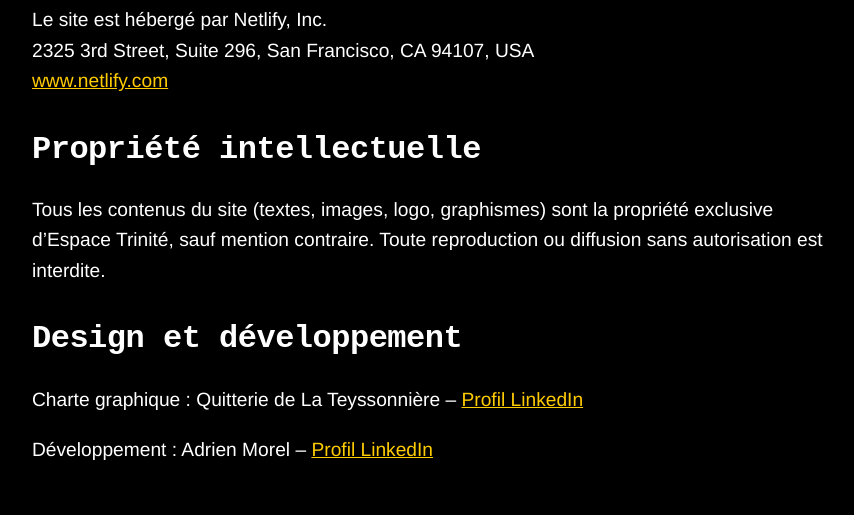
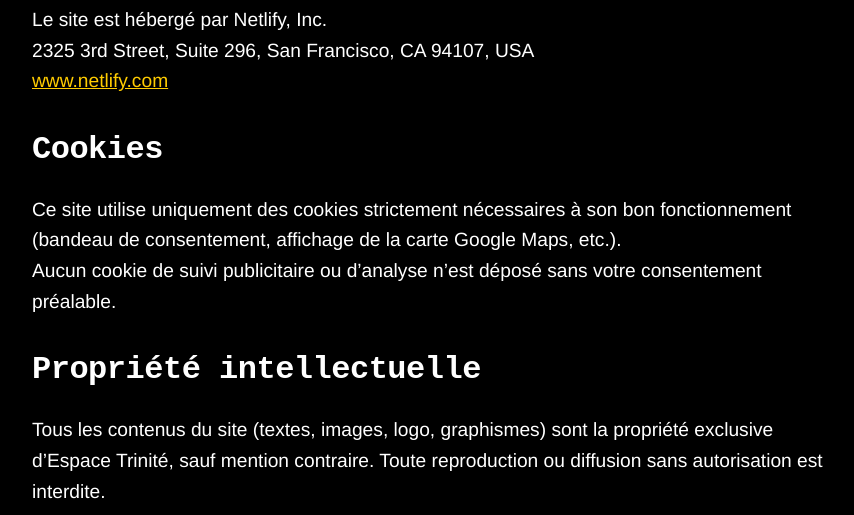
Before and after one commit to espacetrinite/site-internet, a website: page mentions-legales.html in a window 1280 px wide. Shown: the part 695-1210 px from the top of the page, without its empty margins (68-922 px from the left). Drawn offline with Linux system fonts and the light colour scheme.

Commit message:
Update mentions-legales.html

```diff
--- a/mentions-legales.html
+++ b/mentions-legales.html
@@ -130,6 +130,12 @@
           <a href="https://www.netlify.com/" target="_blank" rel="noopener noreferrer">www.netlify.com</a>
         </p>
 
+        <h2>Cookies</h2>
+        <p>
+          Ce site utilise uniquement des cookies strictement nécessaires à son bon fonctionnement (bandeau de consentement, affichage de la carte Google Maps, etc.).<br>
+          Aucun cookie de suivi publicitaire ou d’analyse n’est déposé sans votre consentement préalable.
+        </p>
+
         <h2>Propriété intellectuelle</h2>
         <p>
           Tous les contenus du site (textes, images, logo, graphismes) sont la propriété exclusive d’Espace Trinité, sauf mention contraire. Toute reproduction ou diffusion sans autorisation est interdite.
```
